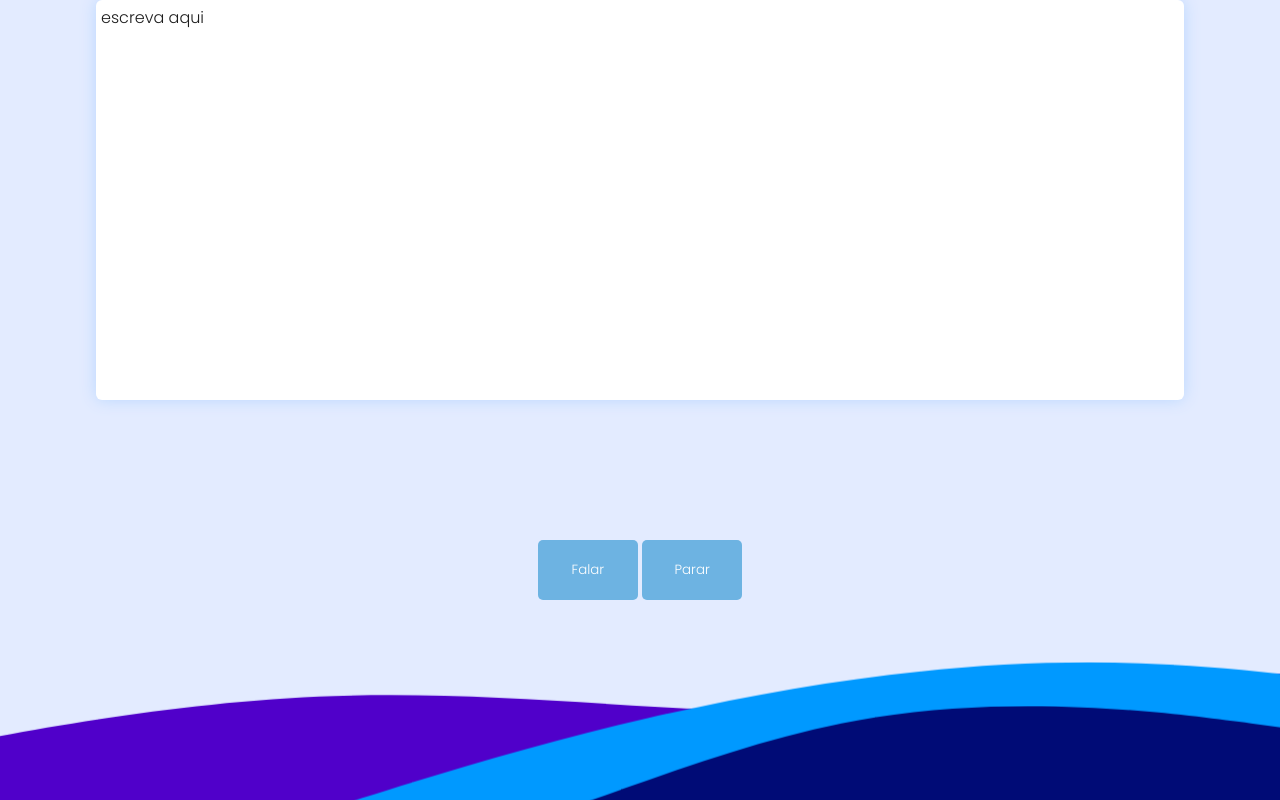
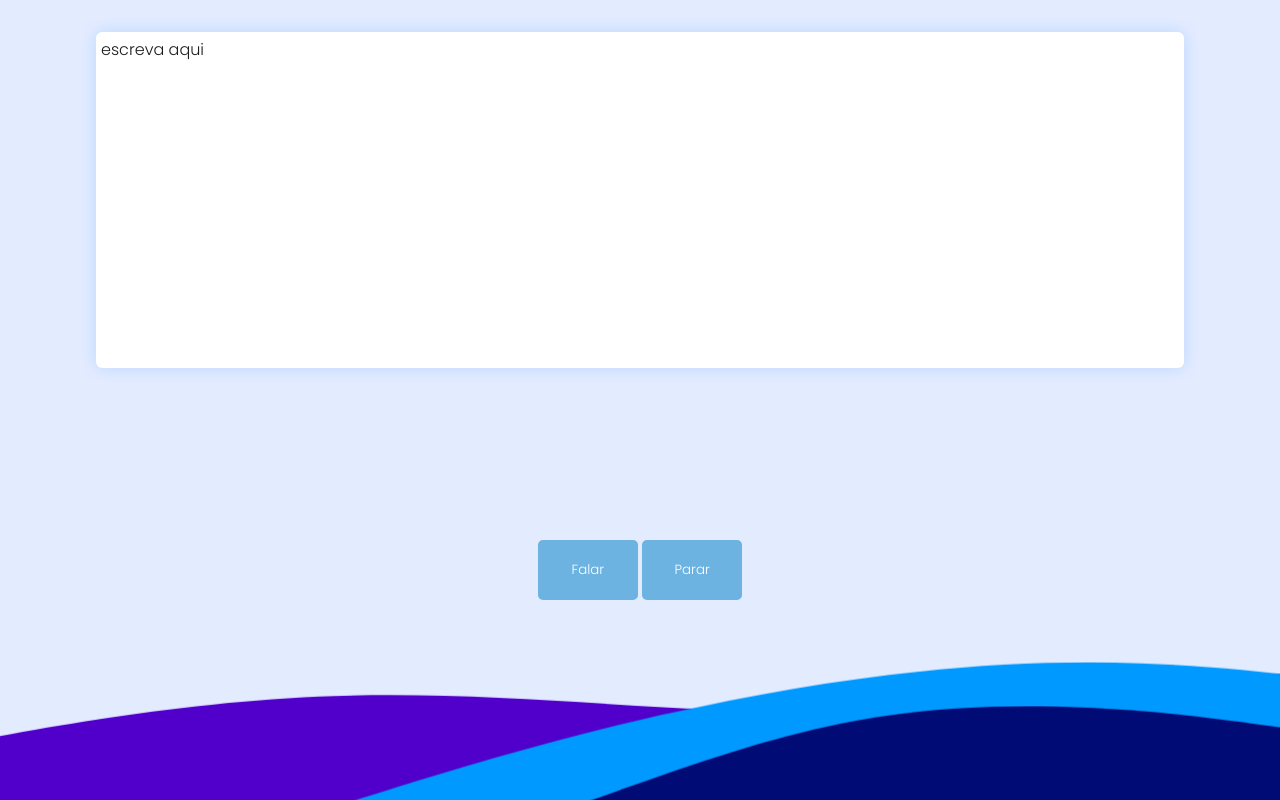
Before and after one commit to soaresWT/Leitor-de-texto, a plain HTML site: page index.html in a window 1280 px wide. Drawn offline with Linux system fonts and the light colour scheme.

Commit message:
Update style.css

```diff
--- a/style.css
+++ b/style.css
@@ -17,7 +17,7 @@
 }
 .texto{
     width: 85vw;
-    height: 50vh;
+    height: 42vh;
     border: solid 2px none;
     padding: 5px;
     border-radius: 6px;
```
